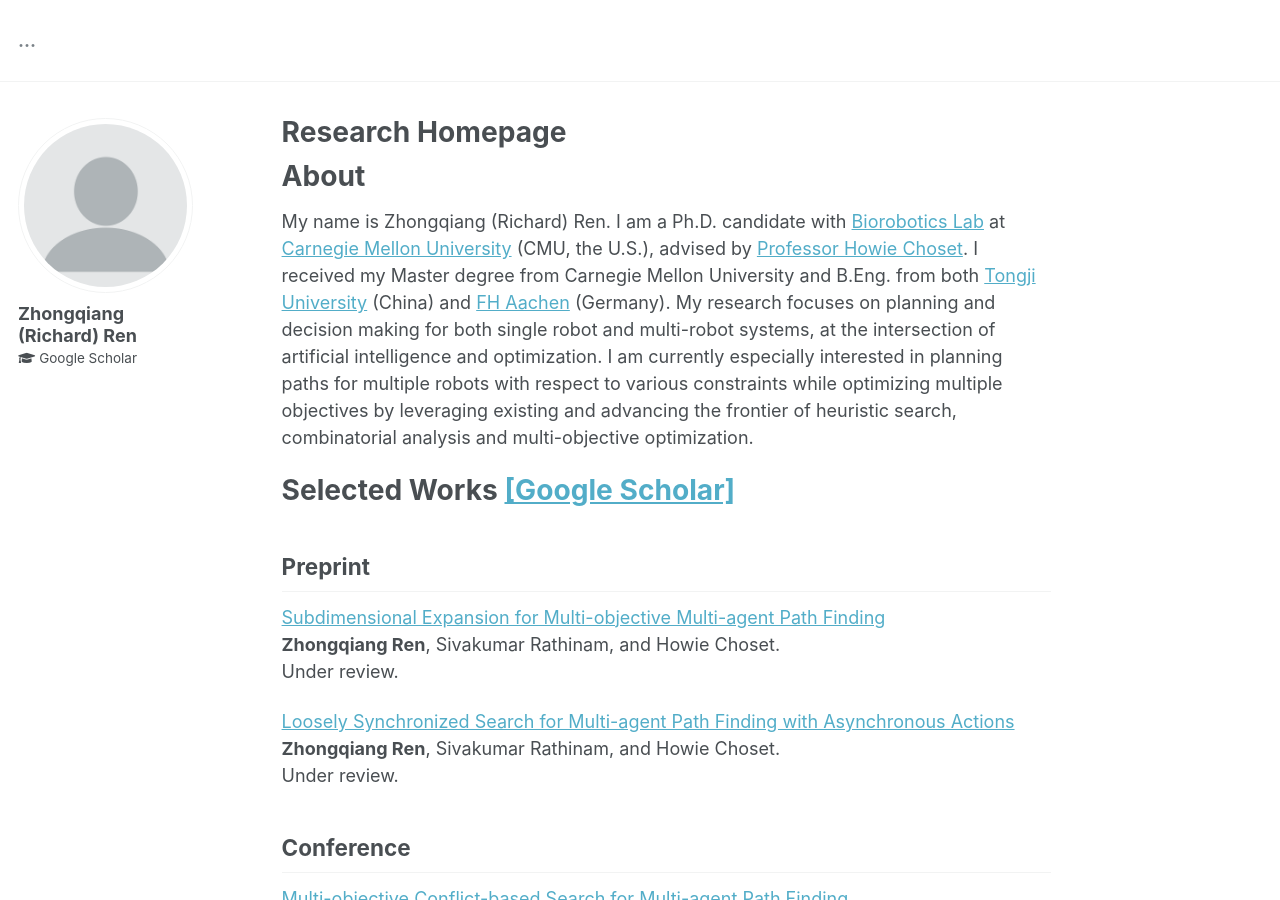
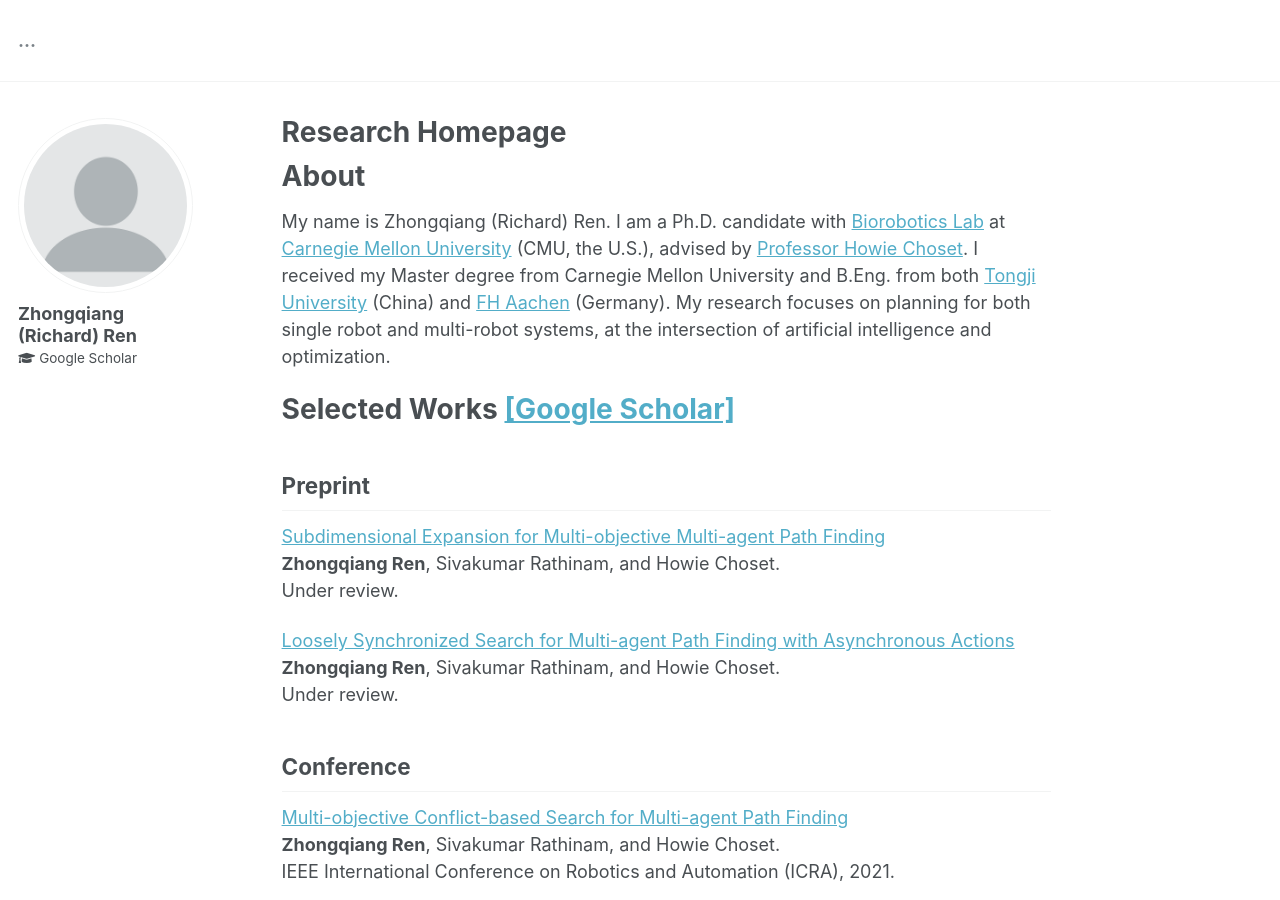
Before and after one commit to wonderren/wonderren.github.io, a Jekyll site: the page built from _pages/about.md, in a window 1280 px wide and 900 px high. Built offline with Jekyll 4.4.1, drawn with Linux system fonts in a browser that asks for light colours.

Commit message:
Update about.md

```diff
--- a/_pages/about.md
+++ b/_pages/about.md
@@ -14,8 +14,7 @@ About
 My name is Zhongqiang (Richard) Ren.
 I am a Ph.D. candidate with [Biorobotics Lab](http://biorobotics.ri.cmu.edu/index.php) at [Carnegie Mellon University](https://www.cmu.edu/) (CMU, the U.S.), advised by [Professor Howie Choset](https://www.ri.cmu.edu/ri-faculty/howie-choset/).
 I received my Master degree from Carnegie Mellon University and B.Eng. from both [Tongji University](https://www.tongji.edu.cn/) (China) and [FH Aachen](https://www.fh-aachen.de/en/) (Germany).
-My research focuses on planning and decision making for both single robot and multi-robot systems, at the intersection of artificial intelligence and optimization.
-I am currently especially interested in planning paths for multiple robots with respect to various constraints while optimizing multiple objectives by leveraging existing and advancing the frontier of heuristic search, combinatorial analysis and multi-objective optimization.
+My research focuses on planning for both single robot and multi-robot systems, at the intersection of artificial intelligence and optimization.
 
 Selected Works [[Google Scholar]](https://scholar.google.com/citations?user=kKKvRXsAAAAJ&hl=en&oi=sra)
 ======
```
